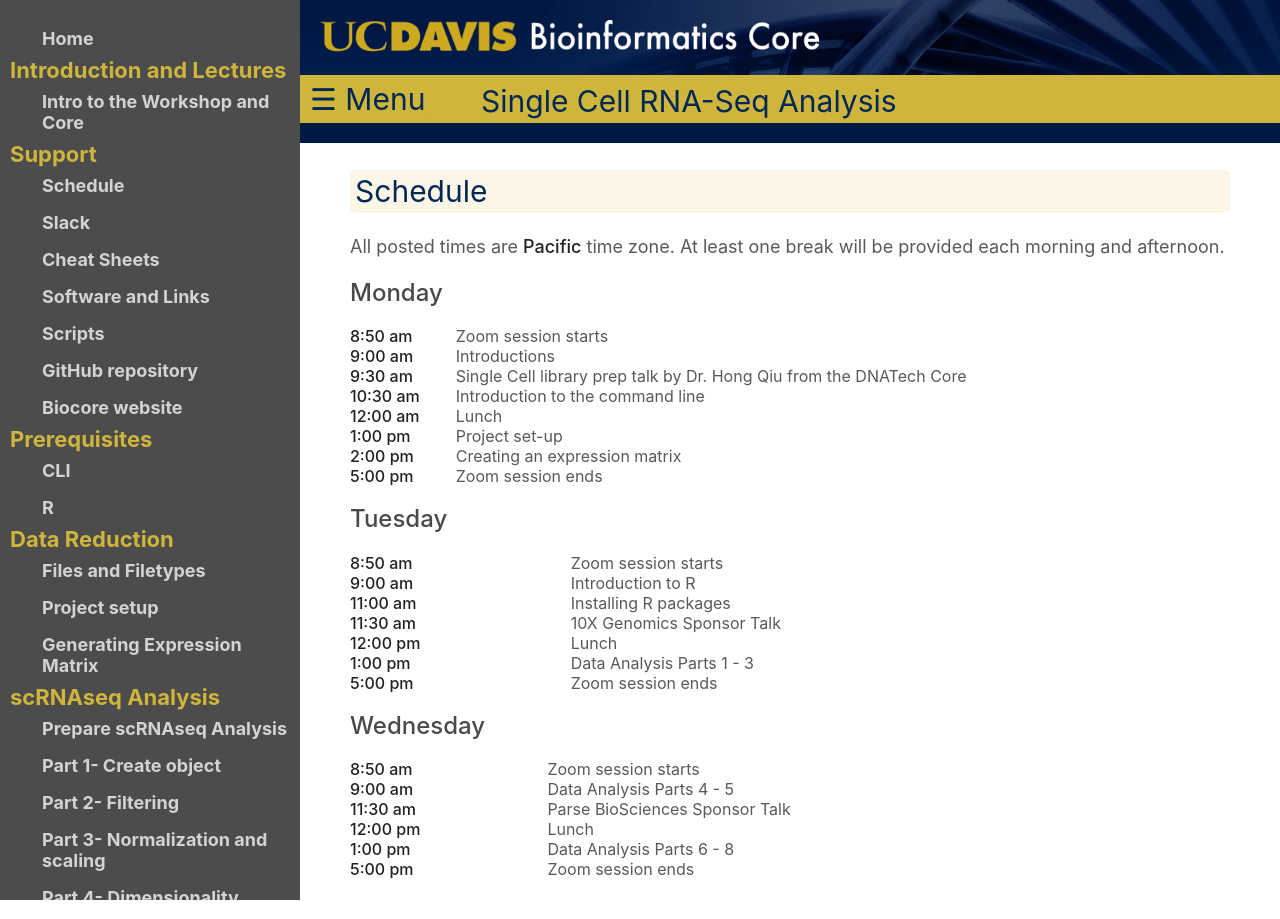
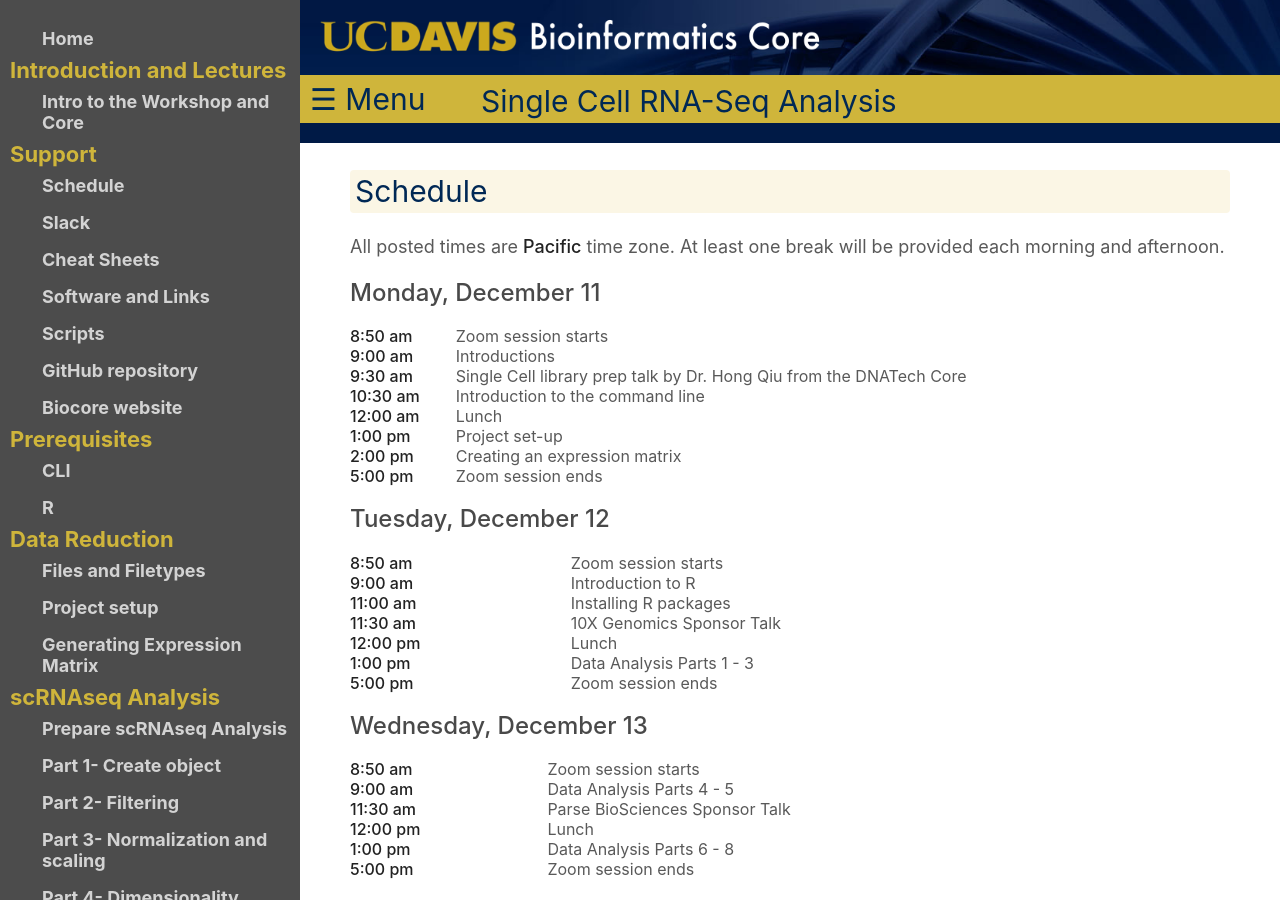
Before and after one commit to ucdavis-bioinformatics-training/2023-December-Single-Cell-RNA-Seq-Analysis, a Jekyll site: the page built from base/schedule.md, in a window 1280 px wide. Built offline with Jekyll 4.4.1, drawn with Linux system fonts in a browser that asks for light colours; our own code applies the rules of GitHub Pages for plain Markdown files.

Commit message:
change dates, navbar

```diff
--- a/_config.yml
+++ b/_config.yml
@@ -51,11 +51,11 @@
     url: data_analysis/03-normalize_scale_fixed
   - title: Part 4- Dimensionality reduction
     url: data_analysis/04-dimensionality_reduction_fixed
-  # - title: Part 5- Doublet detection
-  #   url: data_analysis/05-doublet_detection
-  # - title: Part 6- Integration
-  #   url: data_analysis/06-integration
-  # - title: Part 7- Clustering and cell type
-  #   url: data_analysis/07-clustering_celltype
-  # - title: Part 8- Enrichment and DE
-  #   url: data_analysis/08-de_enrichment
+  - title: Part 5- Integration
+    url: data_analysis/05-integration_fixed
+  - title: Part 6- Clustering and cell type
+    url: data_analysis/06-clustering_celltype_fixed
+  - title: Part 7- Doublet detection
+    url: data_analysis/07-doublet_detection_fixed
+  - title: Part 8- Enrichment and DE
+    url: data_analysis/08-de_enrichment_fixed
--- a/base/schedule.md
+++ b/base/schedule.md
@@ -2,7 +2,7 @@
 
 All posted times are **Pacific** time zone. At least one break will be provided each morning and afternoon.
 
-### Monday
+### Monday, December 11
 
 |:----------- |:------------------- |
 |**8:50 am**  | Zoom session starts |
@@ -14,7 +14,7 @@
 |**2:00 pm**  | Creating an expression matrix |
 |**5:00 pm** | Zoom session ends |
 
-### Tuesday
+### Tuesday, December 12
 
 |:----------- |:------------------- |
 |**8:50 am**  | Zoom session starts |
@@ -25,7 +25,7 @@
 |**1:00 pm**  | Data Analysis Parts 1 - 3  |
 |**5:00 pm** | Zoom session ends |
 
-### Wednesday
+### Wednesday, December 13
 
 |:----------- |:------------------- |
 |**8:50 am**  | Zoom session starts |
```
Also changed, not shown: README.md.
